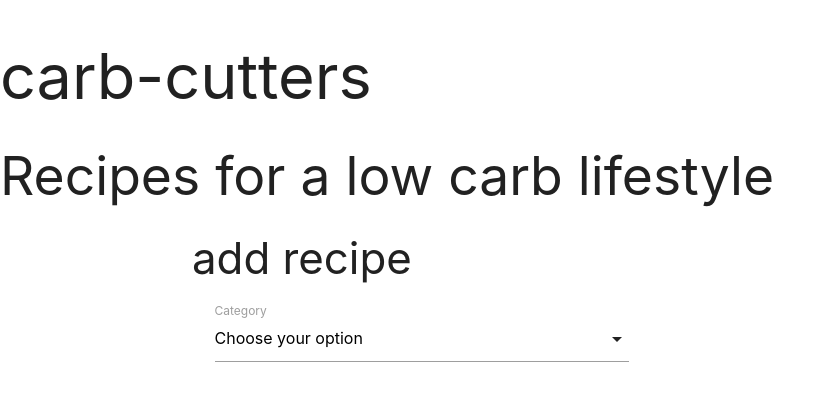
After one commit to cvdebeer/ms3_cc, a Flask app: page /add_recipe in a window 1280 px wide. The commit adds this page. Shown: the top 401 px of the page, without its empty margins (0-832 px from the left). Run offline with Flask 2, Linux system fonts and the light colour scheme; data that the repository does not hold is empty; some libraries are stand-ins or nearby versions.

Commit message:
start recipe form

```diff
--- a/app.py
+++ b/app.py
@@ -17,6 +17,11 @@ def get_categories():
                            categories=mongo.db.categories.find())
 
 
+@app.route('/add_recipe')
+def add_recipe():
+    return render_template('addrecipe.html', categories=mongo.db.categories.find())
+
+
 if __name__ == "__main__":
     app.run(host=os.environ.get('IP'),
             port=int(os.environ.get('PORT')),
--- /dev/null
+++ b/templates/addrecipe.html
@@ -0,0 +1,18 @@
+{% extends 'base.html' %} {% block content %}
+
+<h3>add recipe</h3>
+<div class="row">
+    <form action="" method="POST" class="col s12">
+        <div class="input-field browser-default col s12 m6">
+            <select id="category" name="category_name" class="icons">
+                <option value="" disabled selected>Choose your option</option>
+                {% for cat in categories %}
+                <option value="" data-icon="{{cat.image}}">{{cat.category_name}}</option>
+                {% endfor %}
+            </select>
+            <label>Category</label>
+        </div>
+    </form>
+</div>
+
+{% endblock %}
--- a/templates/base.html
+++ b/templates/base.html
@@ -3,7 +3,7 @@
 
 <head>
     <link href="https://fonts.googleapis.com/icon?family=Material+Icons" rel="stylesheet">
-    <link rel="stylesheet" href="https://cdnjs.cloudflare.com/ajax/libs/materialize/0.100.2/css/materialize.min.css">
+    <link rel="stylesheet" href="https://cdnjs.cloudflare.com/ajax/libs/materialize/1.0.0/css/materialize.min.css" />
     <link rel="stylesheet" href="{{url_for('static', filename='css/style.css')}}" type="text/css" />
 </head>
 
@@ -20,11 +20,15 @@
         {% block content %}
         {% endblock %}
     </div>
+    <script src="https://cdnjs.cloudflare.com/ajax/libs/jquery/3.4.1/jquery.min.js"></script>
+    <script src="https://cdnjs.cloudflare.com/ajax/libs/materialize/1.0.0/js/materialize.min.js"></script>
+    <script type="text/javascript">
+        $(document).ready(function () {
+            $('select').formSelect();
+        });
+    </script>
 
-    <script src="https://cdnjs.cloudflare.com/ajax/libs/materialize/0.100.2/js/materialize.min.js"></script>
-    <script type="text/javascript">
 
-    </script>
 </body>
 
 </html>
```
